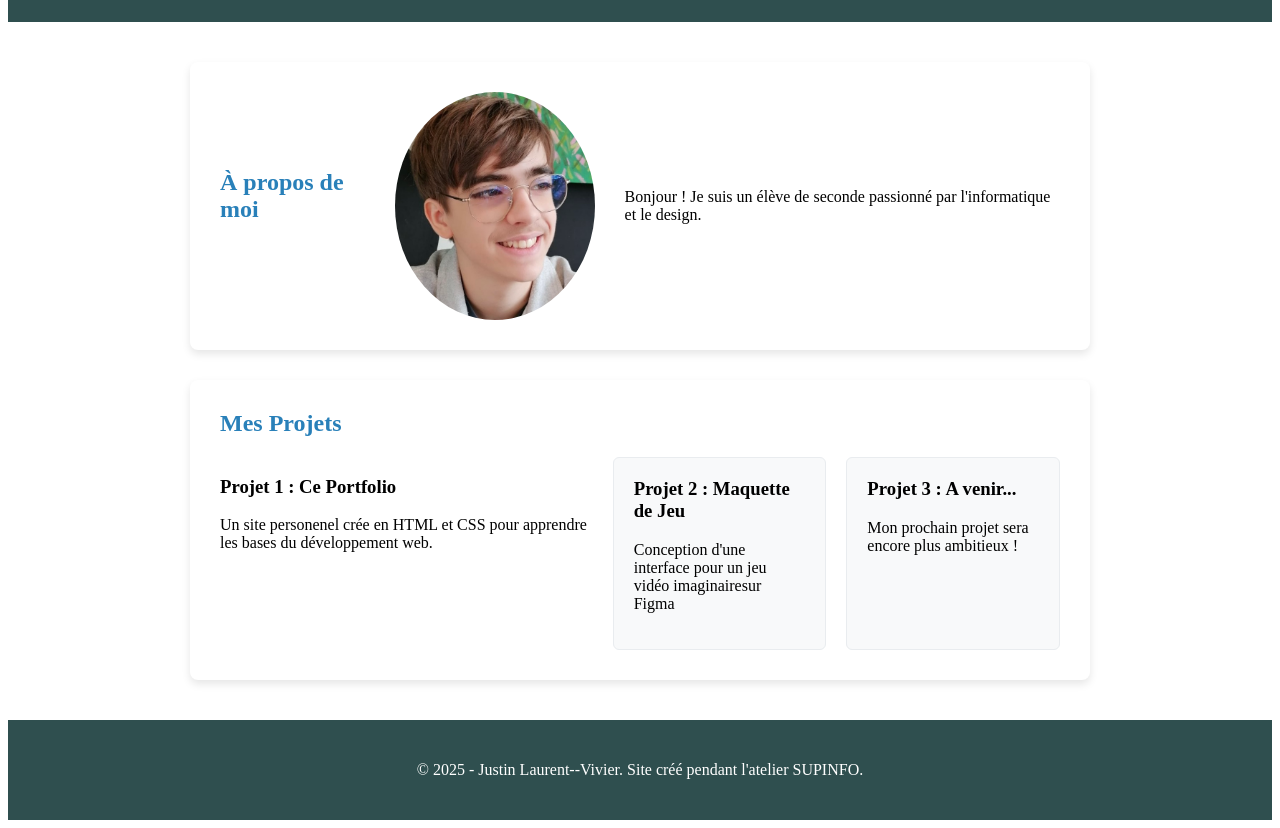
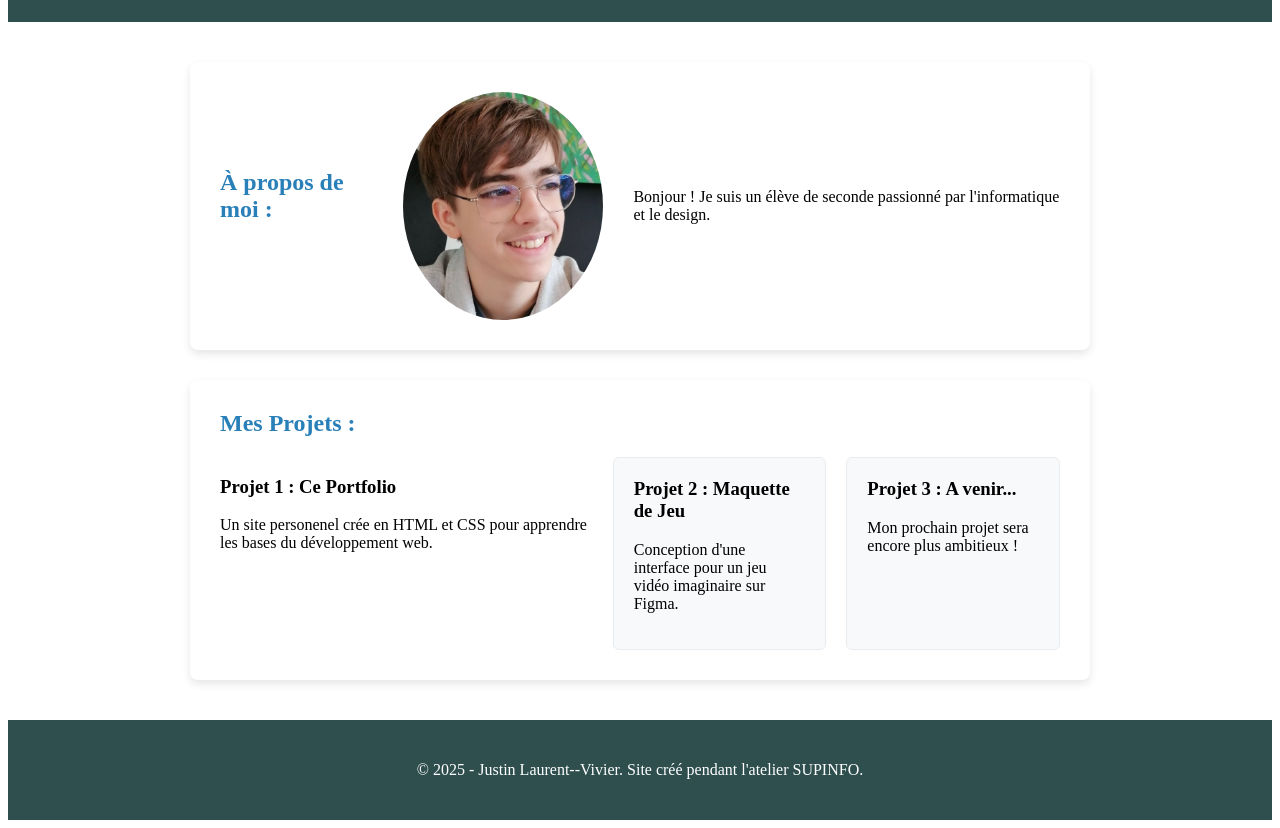
Before and after one commit to JustinLaurentVivier/JustinLaurentVivier.github.io, a plain HTML site: page index.html in a window 1280 px wide. Shown: the part 106-934 px from the top of the page. Drawn offline with Linux system fonts and the light colour scheme.

Commit message:
Update index.html

```diff
--- a/index.html
+++ b/index.html
@@ -14,10 +14,10 @@
 
         <main>
             <section id="a-propos">
-                <h2>À propos de moi</h2>
+                <h2>À propos de moi :</h2>
                 <img
                 src="moi.jpg"
-                alt="Une photo de moi"
+                alt="Une photo de moi :"
                 width="200"
                 />
                 <p>
@@ -26,7 +26,7 @@
                 </p>
             </section>
             <section id="projets">
-                <h2>Mes Projets</h2>
+                <h2>Mes Projets :</h2>
                 <div class="cartes-projets-conteneur">
                     <div classe="carte">
                         <h3>Projet 1 : Ce Portfolio</h3>
@@ -34,7 +34,7 @@
                     </div>
                     <div class="carte">
                         <h3>Projet 2 : Maquette de Jeu</h3>
-                        <p>Conception d'une interface pour un jeu vidéo imaginairesur Figma</p>
+                        <p>Conception d'une interface pour un jeu vidéo imaginaire sur Figma.</p>
                     </div>
                     <div class="carte">
                         <h3>Projet 3 : A venir...</h3>
```
